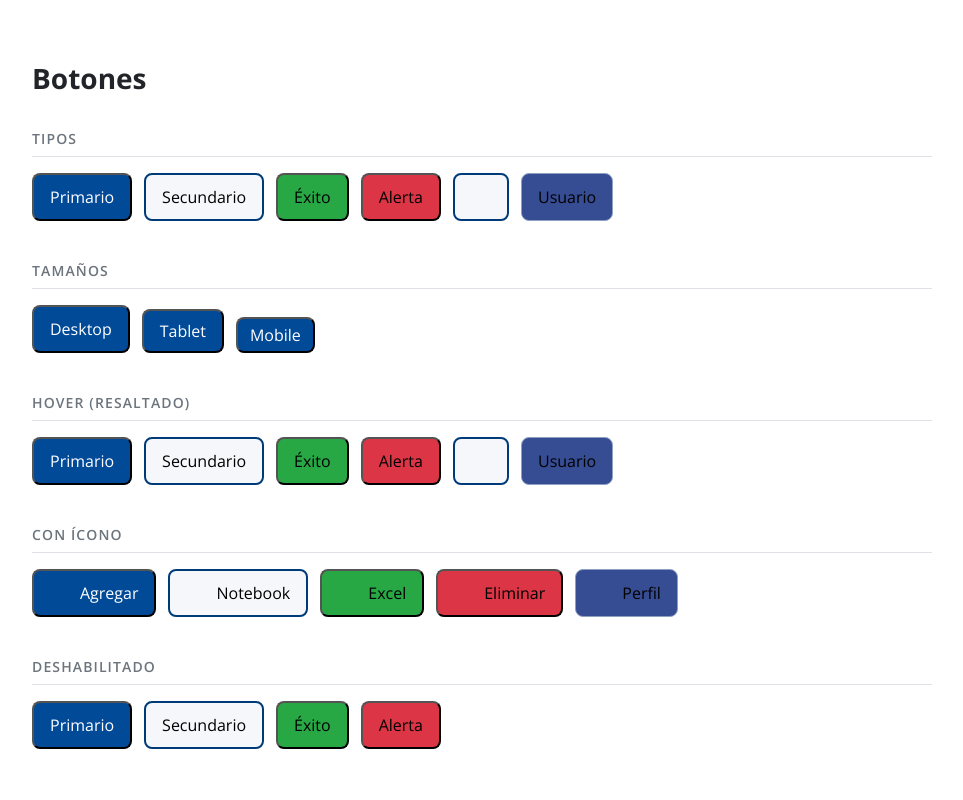
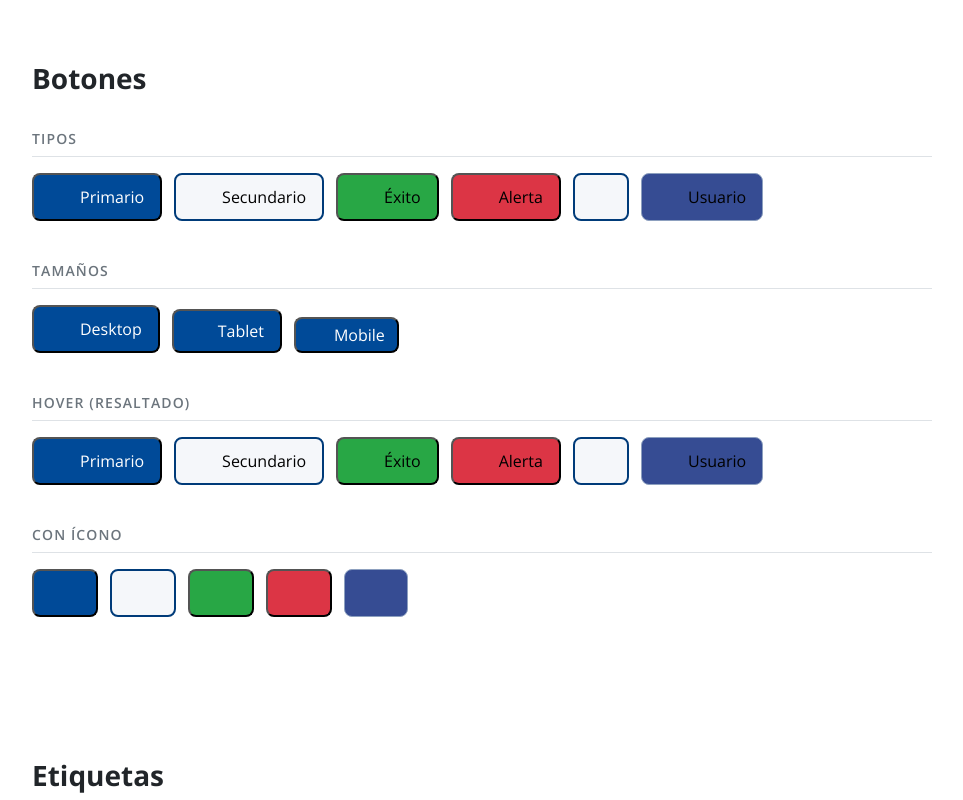
Before and after one commit to Fern2906/Act_4_2_De_Leon_Ramirez_Kevin_Fernando_Jonathan_Lopez_Castro, an Angular app: page /buttons in a window 1280 px wide. Shown: the top 800 px of the page, without its empty margins (158-1121 px from the left). Built offline with nearby package versions, Linux system fonts and the light colour scheme; no server answers.

Commit message:
fix/ -arregle como se muestra el icono en el boton

```diff
--- a/src/app/components/icon/icon.css
+++ b/src/app/components/icon/icon.css
@@ -11,4 +11,5 @@
 .icon svg {
     width: 100%;
     height: 100%;
+    color: currentColor;
 }
--- a/src/app/views/button-view/button-view.html
+++ b/src/app/views/button-view/button-view.html
@@ -41,24 +41,14 @@
   <section class="view__section">
     <h2 class="view__subtitle">Con ícono</h2>
     <div class="view__row">
-      <app-button type="primario"   label="Agregar"  [showIcon]="true" icon="Icono_agregar" size="desktop" />
-      <app-button type="secundario" label="Notebook" [showIcon]="true" icon="Icono_notebook" size="desktop" />
-      <app-button type="exito"      label="Excel"    [showIcon]="true" icon="Icono_excel"   size="desktop" />
-      <app-button type="alerta"     label="Eliminar" [showIcon]="true" icon="Icono_trash"   size="desktop" />
-      <app-button type="usuario"    label="Perfil"   [showIcon]="true" icon="Vector"        size="desktop" />
+      <app-button type="primario"   [showIcon]="true" icon="Icono_agregar"  size="desktop" />
+      <app-button type="secundario" [showIcon]="true" icon="Icono_notebook" size="desktop" />
+      <app-button type="exito"      [showIcon]="true" icon="Icono_excel"    size="desktop" />
+      <app-button type="alerta"     [showIcon]="true" icon="Icono_trash"    size="desktop" />
+      <app-button type="usuario"    [showIcon]="true" icon="Vector"         size="desktop" />
     </div>
   </section>
 
-  <!-- ── DESHABILITADO ── -->
-  <section class="view__section">
-    <h2 class="view__subtitle">Deshabilitado</h2>
-    <div class="view__row">
-      <app-button type="primario"   label="Primario"   [disabled]="true" size="desktop" />
-      <app-button type="secundario" label="Secundario" [disabled]="true" size="desktop" />
-      <app-button type="exito"      label="Éxito"      [disabled]="true" size="desktop" />
-      <app-button type="alerta"     label="Alerta"     [disabled]="true" size="desktop" />
-    </div>
-  </section>
 </div>
 
 <div class="view">
```
Also changed, not shown: src/app/components/button/button.ts (+3 -4 lines).
